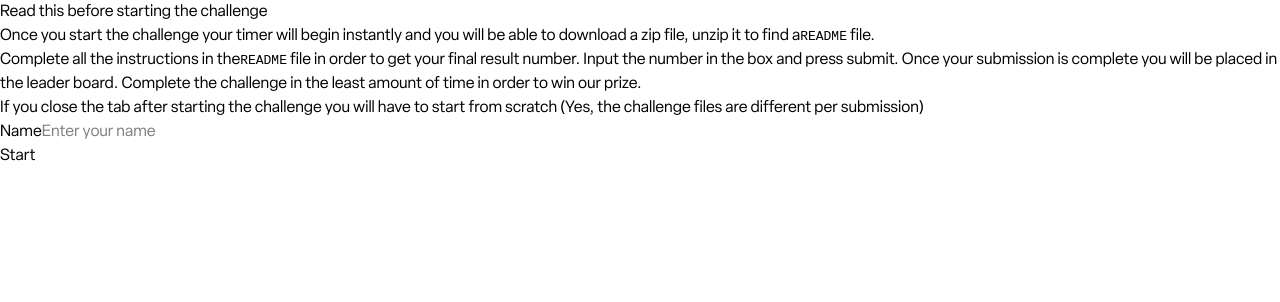
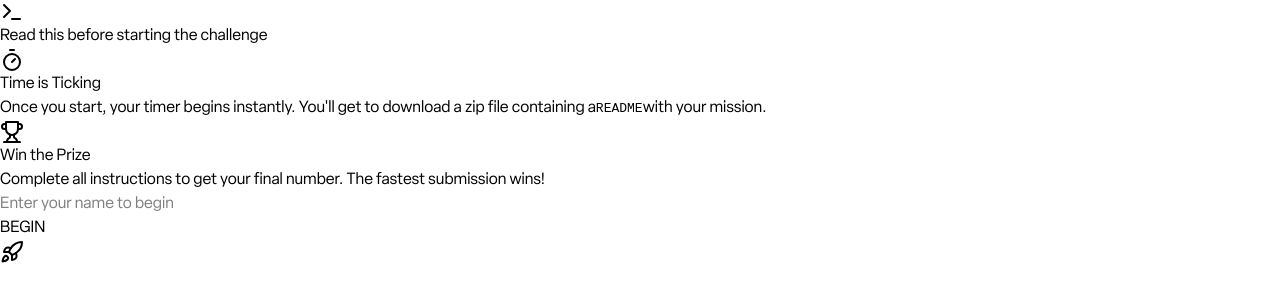
Before and after one commit to lawandothman/obscura, a Next.js app in the folder apps/web/: page / in a window 1280 px wide. Shown: the top 302 px of the page. Built offline with nearby package versions, Linux system fonts and the light colour scheme.

Commit message:
ui work and submit answer

```diff
--- a/apps/web/app/layout.tsx
+++ b/apps/web/app/layout.tsx
@@ -46,7 +46,16 @@ export default function RootLayout({
   return (
     <html lang="en" suppressHydrationWarning>
       <body className={`${elza.className} font-sans antialiased `}>
-        <Providers>{children}</Providers>
+        <Providers>
+          <div className="min-h-[calc(100vh-4rem)] relative bg-gradient-to-b from-background to-background/50 overflow-hidden">
+            {/* Decorative elements */}
+            <div className="absolute inset-0 w-full h-full bg-[linear-gradient(to_right,#80808012_1px,transparent_1px),linear-gradient(to_bottom,#80808012_1px,transparent_1px)] bg-[size:24px_24px]" />
+            <div className="absolute -top-24 -left-24 w-96 h-96 bg-lottie-pink rounded-full opacity-10 blur-3xl" />
+            <div className="absolute -bottom-24 -right-24 w-96 h-96 bg-lottie-pink rounded-full opacity-10 blur-3xl" />
+
+            <div className="container mx-auto px-4 py-16 max-w-3xl relative">{children}</div>
+          </div>
+        </Providers>
       </body>
     </html>
   );
--- a/apps/web/app/page.tsx
+++ b/apps/web/app/page.tsx
@@ -2,51 +2,67 @@ import { ChallengeForm } from '@/components/challenge-form';
 import { env } from '@/env';
 import { Button } from '@workspace/ui/components/button';
 import { Card, CardContent, CardHeader, CardTitle } from '@workspace/ui/components/card';
+import { Terminal, Timer, Trophy } from 'lucide-react';
 import Link from 'next/link';
 
 export default function HomePage() {
   const disableSubmissions = env.NEXT_PUBLIC_DISABLE_SUBMISSIONS === 'true';
 
   return (
-    <div className="container mx-auto px-4 py-8 max-w-3xl">
-      <Card>
+    <Card className="backdrop-blur-sm bg-card/50 border-lottie-pink/20">
       <CardHeader>
-          <CardTitle className="text-2xl">Read this before starting the challenge</CardTitle>
+        <CardTitle className="text-2xl flex items-center gap-2">
+          <Terminal className="w-6 h-6 text-lottie-pink" />
+          Read this before starting the challenge
+        </CardTitle>
       </CardHeader>
-        <CardContent className="space-y-6">
-          <div className="space-y-4">
-            <p>
-              Once you start the challenge your timer will begin instantly and you will be able to
-              download a zip file, unzip it to find a
-              <code className="bg-muted ml-1 px-1 py-0.5 rounded">README</code> file.
-            </p>
-            <p>
-              Complete all the instructions in the
-              <code className="bg-muted px-1 ml-1 py-0.5 rounded">README</code> file in order to get
-              your final result number. Input the number in the box and press submit. Once your
-              submission is complete you will be placed in the leader board. Complete the challenge
-              in the least amount of time in order to win our prize.
-            </p>
-            <p className="font-bold text-destructive">
-              If you close the tab after starting the challenge you will have to start from scratch
-              (Yes, the challenge files are different per submission)
+      <CardContent className="space-y-8">
+        <div className="grid gap-6 md:grid-cols-2">
+          <div className="space-y-4 p-4 rounded-lg border bg-card/50 hover:bg-card/80 transition-colors">
+            <div className="flex items-center gap-2 text-lottie-pink">
+              <Timer className="w-5 h-5" />
+              <h3 className="font-semibold">Time is Ticking</h3>
+            </div>
+            <p className="text-sm text-muted-foreground">
+              Once you start, your timer begins instantly. You'll get to download a zip file
+              containing a<code className="bg-muted mx-1 px-1 py-0.5 rounded">README</code>
+              with your mission.
             </p>
           </div>
 
+          <div className="space-y-4 p-4 rounded-lg border bg-card/50 hover:bg-card/80 transition-colors">
+            <div className="flex items-center gap-2 text-lottie-pink">
+              <Trophy className="w-5 h-5" />
+              <h3 className="font-semibold">Win the Prize</h3>
+            </div>
+            <p className="text-sm text-muted-foreground">
+              Complete all instructions to get your final number. The fastest submission wins!
+            </p>
+          </div>
+        </div>
+
         {disableSubmissions ? (
-            <div className="space-y-4">
-              <h3 className="text-xl font-semibold">
+          <div className="space-y-4 text-center p-8">
+            <h3 className="text-xl font-semibold text-lottie-pink">
               We are not taking any submissions at the moment
             </h3>
             <Link href="/scores">
-                <Button variant="default">Leader Board</Button>
+              <Button
+                variant="default"
+                className="bg-lottie-pink hover:bg-lottie-pink/90 text-white"
+              >
+                View Leader Board
+              </Button>
             </Link>
           </div>
         ) : (
+          <div className="relative">
+            <div className="relative">
               <ChallengeForm />
+            </div>
+          </div>
         )}
       </CardContent>
     </Card>
-    </div>
   );
 }
--- a/apps/web/components/challenge-form.tsx
+++ b/apps/web/components/challenge-form.tsx
@@ -7,17 +7,20 @@ import {
   FormControl,
   FormField,
   FormItem,
-  FormLabel,
   FormMessage,
   useForm,
   zodResolver,
 } from '@workspace/ui/components/form';
 import { Input } from '@workspace/ui/components/input';
+import { Loader2, Rocket } from 'lucide-react';
 import { useState } from 'react';
 import { z } from 'zod';
 
 const formSchema = z.object({
-  name: z.string().min(1).max(50),
+  name: z
+    .string()
+    .min(1, 'Please enter your name')
+    .max(50, "That's quite a long name you got there!"),
 });
 
 export function ChallengeForm() {
@@ -32,30 +35,53 @@ export function ChallengeForm() {
 
   async function onSubmit(values: z.infer<typeof formSchema>) {
     setIsSubmitting(true);
-
     await createSubmission(values.name);
     setIsSubmitting(false);
   }
 
   return (
     <Form {...form}>
-      <form onSubmit={form.handleSubmit(onSubmit)} className="space-y-4">
+      <form onSubmit={form.handleSubmit(onSubmit)} className="space-y-6">
         <FormField
           control={form.control}
           name="name"
           render={({ field }) => (
             <FormItem>
-              <FormLabel className="mb-1">Name</FormLabel>
               <FormControl>
-                <Input placeholder="Enter your name" {...field} />
+                <div className="relative group">
+                  <div className="absolute -inset-0.5  rounded-lg blur opacity-30 group-hover:opacity-75 transition duration-500" />
+                  <div className="relative">
+                    <Input
+                      placeholder="Enter your name to begin the challenge"
+                      className="h-14 bg-background/50 backdrop-blur-sm border-lottie-pink/20 focus:border-lottie-pink/50 focus:ring-lottie-pink/30 text-lg placeholder:text-muted-foreground/70 transition-all duration-300"
+                      {...field}
+                    />
+                  </div>
+                </div>
               </FormControl>
-              <FormMessage />
+              <FormMessage className="ml-2 mt-2" />
             </FormItem>
           )}
         />
-        <div className="flex gap-4">
-          <Button type="submit" className="flex-1" disabled={isSubmitting}>
-            {isSubmitting ? 'Starting...' : 'Start'}
+
+        <div className="relative group">
+          <div className="absolute -inset-0.5 bg-gradient-to-r from-[rgb(242,95,154)] to-[rgb(242,95,154)]/50 rounded-full blur opacity-75 group-hover:opacity-100 transition duration-500 animate-pulse" />
+          <Button
+            type="submit"
+            className="relative w-full h-16 text-xl font-semibold bg-lottie-pink hover:bg-lottie-pink/90 text-white transition-all duration-300 group flex items-center justify-center gap-3 cursor-pointer rounded-full"
+            disabled={isSubmitting}
+          >
+            {isSubmitting ? (
+              <>
+                <Loader2 className="w-6 h-6 animate-spin" />
+                Preparing Your Challenge...
+              </>
+            ) : (
+              <div className="tracking-widest flex items-center gap-4">
+                BEGIN
+                <Rocket className="w-6 h-6 group-hover:translate-x-1 group-hover:-translate-y-1 transition-transform duration-300" />
+              </div>
+            )}
           </Button>
         </div>
       </form>
--- a/apps/web/components/final-form.tsx
+++ b/apps/web/components/final-form.tsx
@@ -13,6 +13,7 @@ export const FinalForm = () => {
     // TODO: Implement submission logic
     setError(true);
   };
+
   return (
     <form onSubmit={handleSubmit} className="space-y-4">
       <div className="space-y-2">
--- a/apps/web/components/timer.tsx
+++ b/apps/web/components/timer.tsx
@@ -28,7 +28,7 @@ export const Timer = ({ startTime, endTime }: { startTime: number; endTime: numb
   };
 
   return (
-    <div className="text-4xl font-mono font-bold text-center h-10" id="clock">
+    <div className="text-4xl font-mono font-bold text-center h-10 text-lottie-pink" id="clock">
       {time ? formatTime(time) : null}
     </div>
   );
--- a/packages/ui/src/styles/globals.css
+++ b/packages/ui/src/styles/globals.css
@@ -41,6 +41,7 @@
   --sidebar-accent-foreground: oklch(0.205 0 0);
   --sidebar-border: oklch(0.922 0 0);
   --sidebar-ring: oklch(0.708 0 0);
+  --lottie-pink: oklch(0.69 0.1883 358.31);
 }
 
 .dark {
@@ -76,6 +77,7 @@
   --sidebar-accent-foreground: oklch(0.985 0 0);
   --sidebar-border: oklch(0.269 0 0);
   --sidebar-ring: oklch(0.439 0 0);
+  --lottie-pink: oklch(0.69 0.1883 358.31);
 }
 
 @theme inline {
@@ -115,6 +117,7 @@
   --color-sidebar-accent-foreground: var(--sidebar-accent-foreground);
   --color-sidebar-border: var(--sidebar-border);
   --color-sidebar-ring: var(--sidebar-ring);
+  --color-lottie-pink: var(--lottie-pink);
 }
 
 @layer base {
@@ -126,3 +129,24 @@
     @apply bg-background text-foreground;
   }
 }
+
+@layer utilities {
+  .animate-gradient {
+    background-size: 200%;
+    animation: gradient 8s linear infinite;
+  }
+
+  @keyframes gradient {
+    0% {
+      background-position: 0% 50%;
+    }
+
+    50% {
+      background-position: 100% 50%;
+    }
+
+    100% {
+      background-position: 0% 50%;
+    }
+  }
+}
```
Also changed, not shown: apps/web/actions/submit-answer.ts (added, +36 -0 lines), apps/web/app/game/[submissionId]/page.tsx (+20 -13 lines), 2 other files (tests, documents, lock files or other folders). Lines whose indentation alone changed are shown as unchanged.
